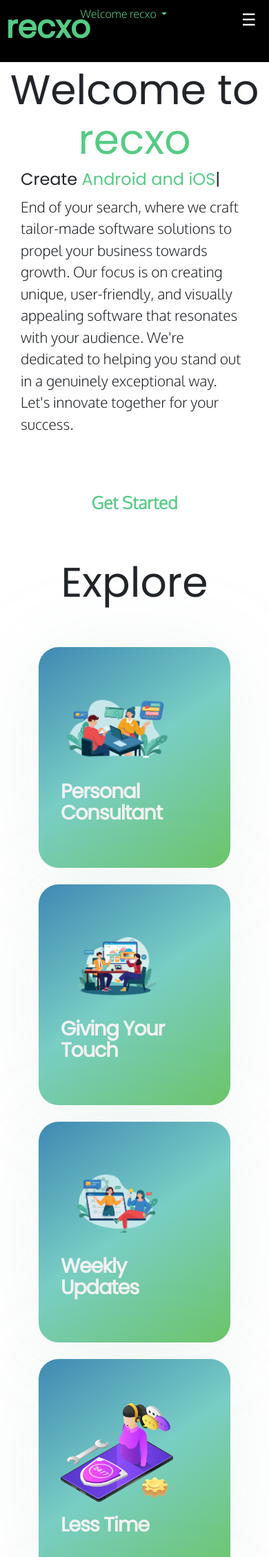
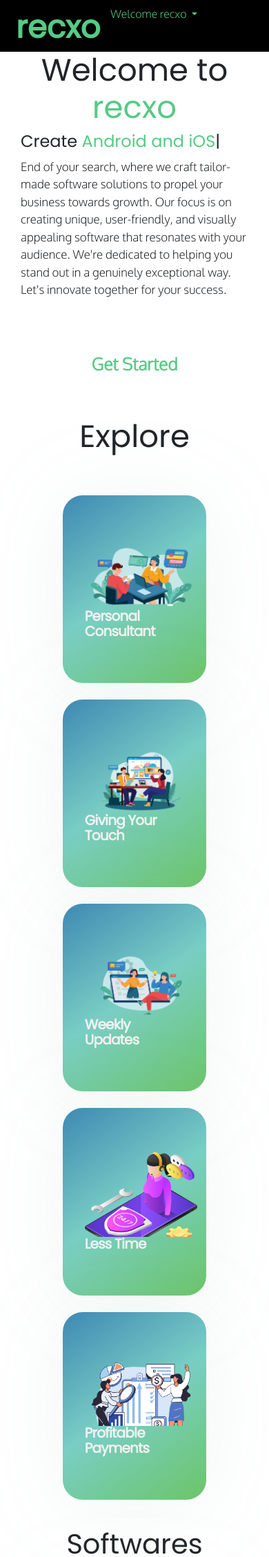
Before and after one commit to rishv1912/recxo-website, a Django app: page / in a window 390 px wide. Shown: the top 2257 px of the page at 69% size. Run offline with Django 4.2, Linux system fonts and the light colour scheme; a user stored in the database is signed in.

Commit message:
made the index page responsive

```diff
--- a/static/style/index.css
+++ b/static/style/index.css
@@ -172,7 +172,6 @@ body {
     display: flex;
 }
 
-/* copied */
 .main_index_card {
     max-width: 77rem;
     margin: 0rem auto 5rem;
@@ -183,6 +182,13 @@ body {
     -webkit-box-pack: center;
     justify-content: center;
     gap: 1.5rem;
+}
+
+.recxo_index_title{
+    text-align: center;
+      font-size: 60px;
+      font-family: 'Poppins', sans-serif;
+
 }
 
 .card_index {
@@ -367,42 +373,39 @@ body {
 /*========================================== media queries of responsive ========================================== */
 /* layout */
 
-@media screen and (max-width:320px) {
-    .index_card_img {
-        width: 7.2rem;
-        height: 7.2rem;
+@media (max-width:1335px) {
+    .section1 {
+        margin: 0 10px;
     }
 
-    .card_index {
-        height: 17rem;
+    .sub-section1 {
+        display: flex;
+        max-width: 1450px;
+        margin: 0px auto;
     }
 
-    .index_card_title {
-        font-size: 1.3rem;
-        line-height: 108%;
+    .intro {
+        padding: 4px 0;
     }
 
-}
-
-@media screen and (max-width : 425px) {
-    .card_index{
-        height: 20rem;
+    .section1 .sub-section1 .intro h2 {
+        text-align: center;
+        font-size: 60px;
     }
 
-    .index_card_img {
-        width: 10.2rem;
-        height: 9.2rem;
+    /* auto input h3 */
+    .section1 .sub-section1 .intro h3 {
+        font-size: 1.5rem;
+        padding: 0 0px 1px 20px;
     }
 
-    .index_card_title {
-        font-size: 1.8rem;
-        line-height: 108%;
+    .intro p {
+        padding: 0 20px;
+        font-size: 17px;
     }
 
-
+    /* section 1 ends */
 }
-
-@media (max-width: 821px) {}
 
 @media (max-width:960px) {
     .home-img-1 img {
@@ -491,36 +494,50 @@ body {
 
 }
 
-@media (max-width:1335px) {
-    .section1 {
-        margin: 0 10px;
+@media (max-width: 821px) {
+    .section1 .sub-section1 .intro h2 {
+        font-size: 55px;
+    }
+    .recxo_index_title{
+    font-size: 45px;}
+}
+
+@media screen and (max-width : 425px) {
+    .card_index{
+        height:17rem;
+        width: 75%;
     }
 
-    .sub-section1 {
-        display: flex;
-        max-width: 1450px;
-        margin: 0px auto;
+    .index_card_img {
+        width: 10.2rem;
+        height: 9.2rem;
     }
 
-    .intro {
-        padding: 4px 0;
+    .index_card_title {
+        font-size: 1.25rem;
+        line-height: 108%;
+    }
+    .section1 .sub-section1 .intro h2 {
+        text-align: center;
+        font-size: 45px;
     }
 
-    .section1 .sub-section1 .intro h2 {
-        text-align: center;
-        font-size: 60px;
+}
+
+
+@media screen and (max-width:320px) {
+    .index_card_img {
+        width: 7.2rem;
+        height: 7.2rem;
     }
 
-    /* auto input h3 */
-    .section1 .sub-section1 .intro h3 {
-        font-size: 1.5rem;
-        padding: 0 0px 1px 20px;
+    .card_index {
+        /* height: 17rem; */
     }
 
-    .intro p {
-        padding: 0 20px;
-        font-size: 21px;
+    .index_card_title {
+        font-size: 1.3rem;
+        line-height: 108%;
     }
 
-    /* section 1 ends */
 }
--- a/static/style/navbar.css
+++ b/static/style/navbar.css
@@ -31,7 +31,7 @@ nav {
     z-index: 100;
 }
 
-nav .nav-items label.name {
+nav .nav-items .name {
     color: var(--color-main);
     font-size: 45px;
     font-weight: bold;
@@ -139,6 +139,9 @@ nav ._nav-items a:hover {
     .nav-items .nav-links .item {
         display: none;
     }
+    .nav-items .name{
+        font-size: 35px;
+    }
 
     .nav-items .nav-links #item-dropdown {
         display: none;
@@ -170,3 +173,14 @@ nav ._nav-items a:hover {
     }
 
 }
+
+
+@media (max-width: 420px) {
+    nav{
+        height: 75px;
+    }
+    .nav-items .name{
+        font-size: 35px;
+        line-height: 60px;
+    }
+}
--- a/static/style/services.css
+++ b/static/style/services.css
@@ -288,6 +288,7 @@ a {
 
 
 /* media queries */
+
 @media screen and (max-width : 450px) {
 
     .ser-que {
--- a/templates/home/index.html
+++ b/templates/home/index.html
@@ -41,11 +41,7 @@
   <!-- section 2 starts , here key features will be shown to undrestand the user -->
 
   <h2
-    style="
-      text-align: center;
-      font-size: 60px;
-      font-family: 'Poppins', sans-serif;
-    "
+    class="recxo_index_title"
   >
     Explore
   </h2>
--- a/templates/navbar.html
+++ b/templates/navbar.html
@@ -127,7 +127,7 @@
             </li>
           </ul>
         </div>
-        <header>
+        <!-- <header>
           <button id="menu-toggle" class="mobile-menu-toggle">☰</button>
           <section id="mobile-menu" class="mobile-menu">
             <ul>
@@ -138,7 +138,7 @@
 
             </ul>
           </section>
-        </header>
+        </header> -->
       </div>
     </nav>
   </body>
```
Also changed, not shown: static/style/software_section.css (+10 -0 lines).
